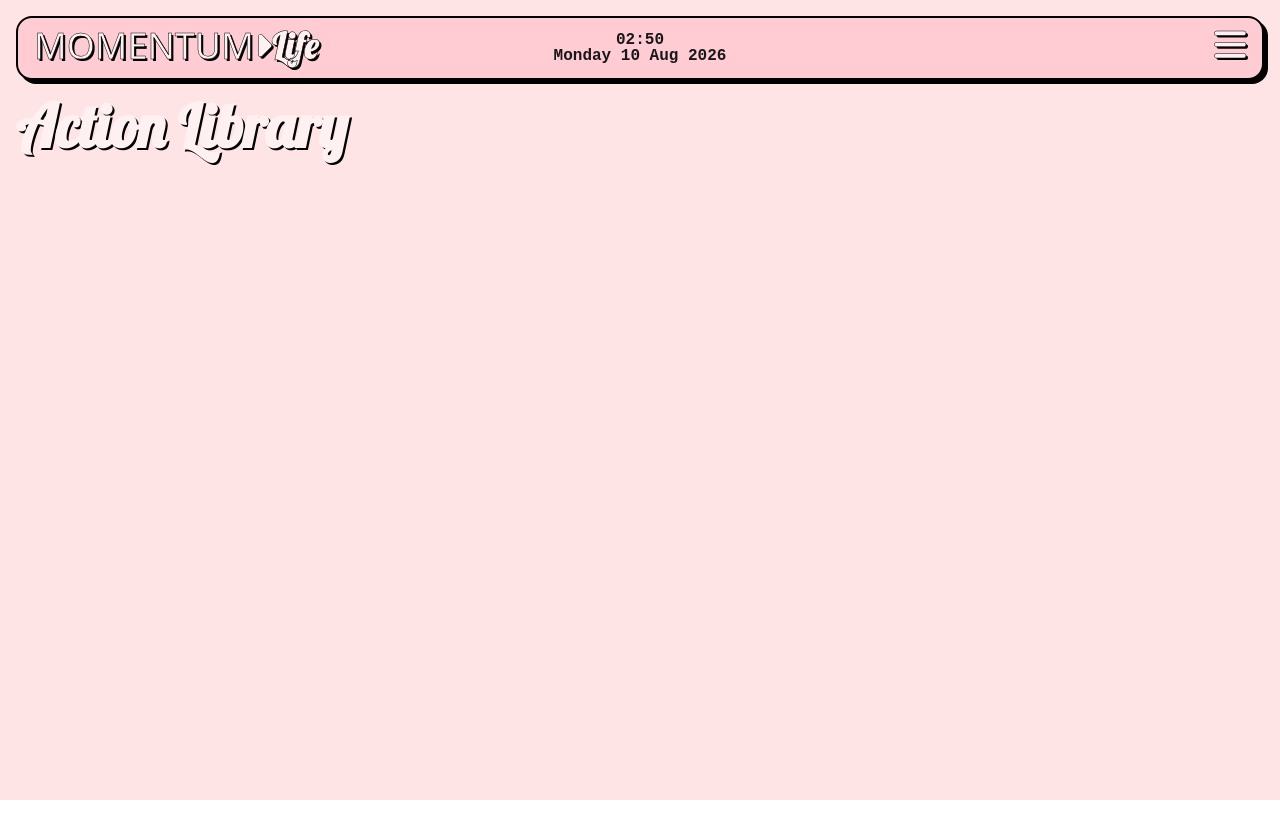
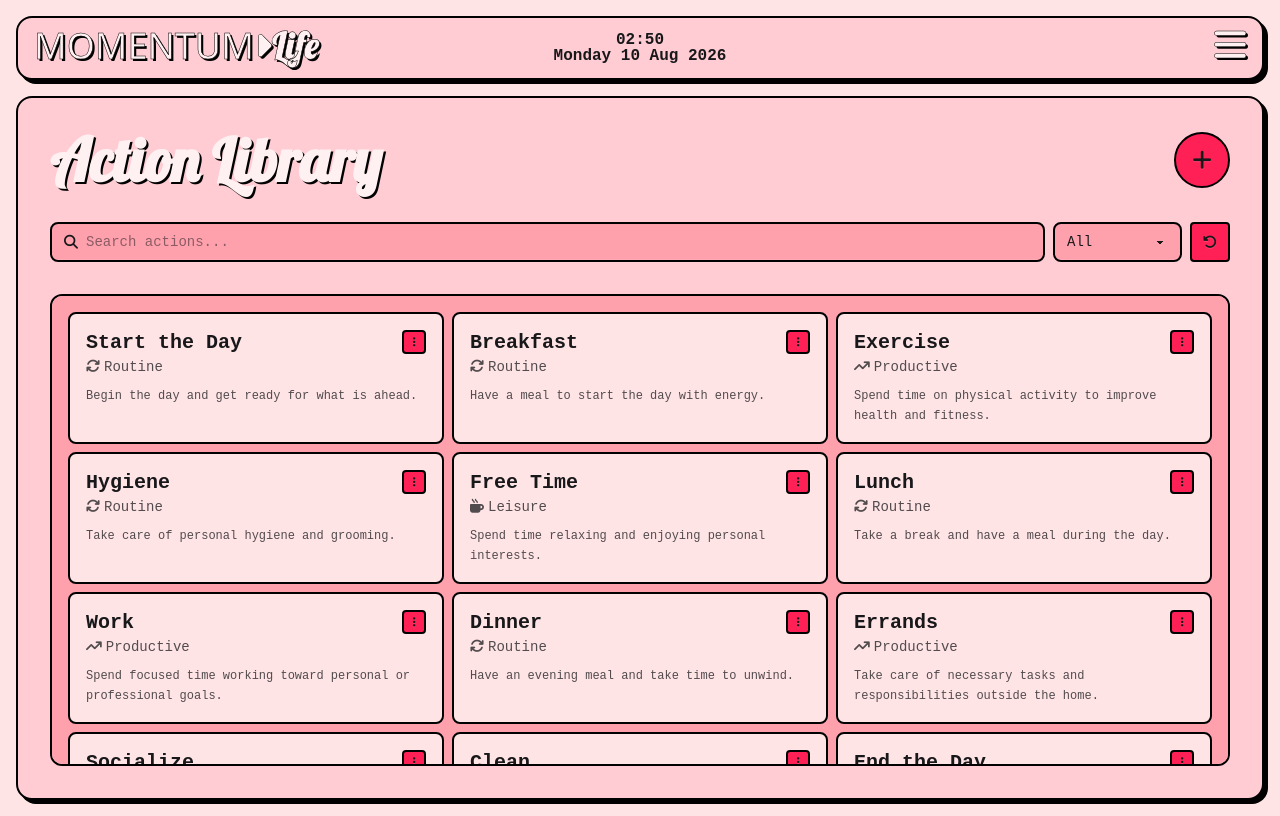
Before and after one commit to michaelgelooooo/momentum-life, a React (Vite) app in the folder frontend/: page /actions in a window 1280 px wide. Built offline with nearby package versions, Linux system fonts and the light colour scheme; a web font is replaced by a local one.

Commit message:
design: enhance layout and styling for Action Library, Daily Plan, ToDo, and Action Details components

```diff
--- a/frontend/src/components/dashboard/DailyPlan.jsx
+++ b/frontend/src/components/dashboard/DailyPlan.jsx
@@ -7,7 +7,7 @@ function DailyPlan({
     actions,
 }) {
     return (
-        <section className="section-wrapper p-4 lg:p-8 space-y-4 scroll-mt-24" id="DailyPlan">
+        <section className="section-wrapper p-4 lg:p-8 space-y-4 h-[88vh] flex flex-col scroll-mt-24" id="DailyPlan">
             <div className="flex items-center justify-between">
                 <h1 className="font-lobster section-heading">
                     Daily Plan
--- a/frontend/src/components/dashboard/ToDo.jsx
+++ b/frontend/src/components/dashboard/ToDo.jsx
@@ -15,7 +15,7 @@ function ToDo({ report, setReport }) {
                 />
             </div>
 
-            <div className="card-wrapper h-106 overflow-y-auto scrollbar-hidden" id="ToDo">
+            <div className="card-wrapper h-[42vh] overflow-y-auto scrollbar-none" id="ToDo">
                 <RenderTasks
                     report={report}
                     setReport={setReport}
--- a/frontend/src/components/dashboard/daily-plan/ActionDetails.jsx
+++ b/frontend/src/components/dashboard/daily-plan/ActionDetails.jsx
@@ -217,7 +217,7 @@ function ActionDetails({
                             />
                         </div>
 
-                        <div className="card-wrapper flex-1 min-h-0 overflow-y-auto scrollbar-hidden">
+                        <div className="card-wrapper flex-1 min-h-0 overflow-y-auto scrollbar-none">
                             <RenderTasks
                                 report={report}
                                 setReport={setReport}
--- a/frontend/src/components/dashboard/daily-plan/RenderActions.jsx
+++ b/frontend/src/components/dashboard/daily-plan/RenderActions.jsx
@@ -121,7 +121,7 @@ function RenderActions({ report, setReport }) {
     return (
         <div
             ref={actionsContainerRef}
-            className="card-wrapper h-160 lg:h-[73vh] overflow-y-auto scrollbar-hidden space-y-2 lg:space-y-4"
+            className="card-wrapper overflow-y-auto scrollbar-none space-y-2 lg:space-y-4"
         >
             {report.actions.length > 0 ? (
                 report.actions.map((action, index) => {
--- a/frontend/src/index.css
+++ b/frontend/src/index.css
@@ -19,18 +19,13 @@
 }
 
 .font-spline {
-  font-family: "Spline Sans Mono", monospace;
-  font-optical-sizing: auto;
-  font-weight: 400;
-  font-style: normal;
+    font-family: "Spline Sans Mono", monospace;
+    font-optical-sizing: auto;
+    font-weight: 400;
+    font-style: normal;
 }
 
-.scrollbar-hidden {
-    scrollbar-width: none;
-    -ms-overflow-style: none;
-}
-
-.scrollbar-hidden::-webkit-scrollbar {
+.scrollbar-none::-webkit-scrollbar {
     display: none;
 }
 
--- a/frontend/src/layouts/AppLayout.jsx
+++ b/frontend/src/layouts/AppLayout.jsx
@@ -4,7 +4,7 @@ import Navbar from "../components/layout/Navbar";
 
 function AppLayout() {
     return (
-        <main className="min-h-screen bg-rose-100 font-spline p-4 pb-20 lg:pb-4 space-y-4">
+        <main className="min-h-screen bg-rose-100 font-spline p-4 space-y-4">
             <Navbar />
 
             <Outlet />
--- a/frontend/src/pages/ActionLibrary.jsx
+++ b/frontend/src/pages/ActionLibrary.jsx
@@ -1,10 +1,117 @@
+import { useEffect, useState } from "react";
+import { getActions } from "../storage/actions";
+
 function ActionLibrary() {
+    const [actions, setActions] = useState([]);
+
+    useEffect(() => {
+        setActions(getActions());
+    }, []);
+
+    function getCategoryIcon(category) {
+        switch (category) {
+            case "productive":
+                return "fa-arrow-trend-up";
+
+            case "routine":
+                return "fa-arrows-rotate";
+
+            case "leisure":
+                return "fa-mug-hot";
+
+            default:
+                return "fa-circle-question";
+        }
+    }
+
     return (
-        <main>
-            <h1 className="font-lobster section-heading">
-                Action Library
-            </h1>
-        </main>
+        <div className="section-wrapper p-4 lg:p-8 h-[88vh] flex flex-col space-y-4 lg:space-y-8">
+            <div className="flex items-center justify-between shrink-0">
+                <div>
+                    <h1 className="font-lobster section-heading">
+                        Action Library
+                    </h1>
+                </div>
+
+                <button className="btn btn-wrapper btn-circle btn-lg lg:btn-xl">
+                    <i className="fas fa-plus"></i>
+                </button>
+            </div>
+
+            <div className="flex items-center gap-2 shrink-0">
+                {/* Search */}
+                <div className="flex-1 min-w-0">
+                    <label className="input input-wrapper">
+                        <i className="fas fa-magnifying-glass"></i>
+                        <input
+                            type="text"
+                            placeholder="Search actions..."
+                        />
+                    </label>
+                </div>
+
+                {/* Category */}
+                <div className="shrink-0">
+                    <select
+                        className="select input-wrapper"
+                        defaultValue="all"
+                    >
+                        <option value="all">All</option>
+                        <option value="productive">Productive</option>
+                        <option value="routine">Routine</option>
+                        <option value="leisure">Leisure</option>
+                    </select>
+                </div>
+
+                {/* Reset */}
+                <button
+                    type="button"
+                    className="btn btn-wrapper btn-square shrink-0"
+                    title="Reset filters"
+                >
+                    <i className="fas fa-rotate-left"></i>
+                </button>
+            </div>
+
+            {/* Action cards */}
+            <div className="card-wrapper flex-1 min-h-0 overflow-y-scroll scrollbar-none">
+                <div className="grid grid-cols-1 lg:grid-cols-3 gap-2">
+                    {actions.map((action) => (
+                        <div
+                            key={action.id}
+                            className="inner-card-wrapper p-2 lg:p-4 space-y-2"
+                        >
+                            {/* Header */}
+                            <div className="flex items-start justify-between">
+                                <div className="min-w-0">
+                                    <h2 className="font-bold text-xl leading-tight">
+                                        {action.name}
+                                    </h2>
+
+                                    <span className="text-sm opacity-75 capitalize">
+                                        <i className={`fas ${getCategoryIcon(action.category)} me-1`}></i>
+                                        {action.category}
+                                    </span>
+                                </div>
+
+                                <button
+                                    type="button"
+                                    className="btn btn-wrapper btn-square btn-xs shrink-0"
+                                    title="Action options"
+                                >
+                                    <i className="fas fa-ellipsis-vertical"></i>
+                                </button>
+                            </div>
+
+                            {/* Description */}
+                            <p className="text-xs leading-relaxed opacity-75">
+                                {action.description}
+                            </p>
+                        </div>
+                    ))}
+                </div>
+            </div>
+        </div>
     );
 }
 
--- a/frontend/src/pages/Dashboard.jsx
+++ b/frontend/src/pages/Dashboard.jsx
@@ -39,7 +39,7 @@ function Dashboard() {
 
     return (
         <>
-            <div className="flex flex-col gap-4 lg:flex-row">
+            <div className="flex flex-col gap-4 lg:flex-row mb-20 lg:mb-0">
 
                 {/* Daily Plan */}
                 <section className="order-2 lg:order-1 lg:w-1/3">
```
